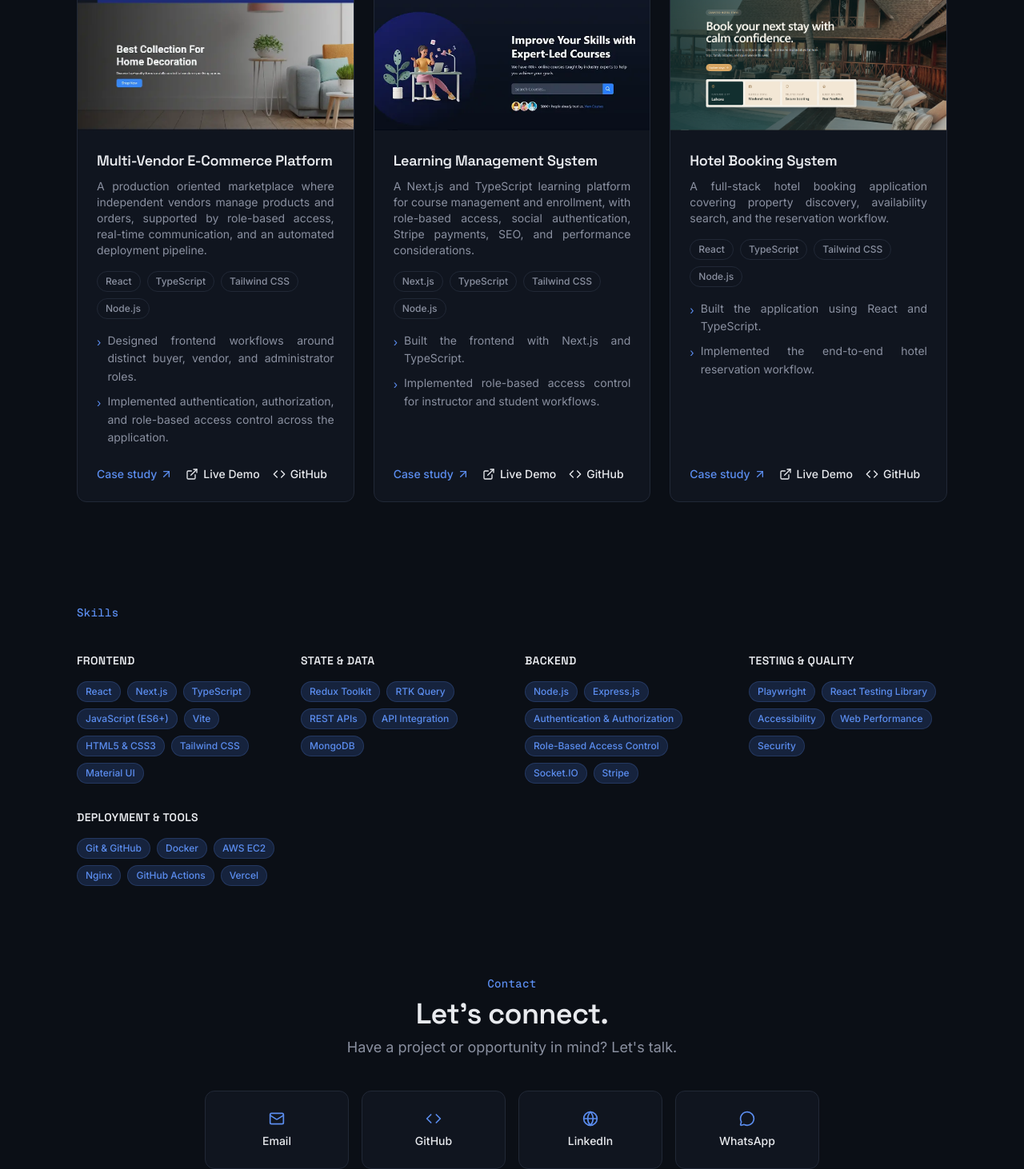
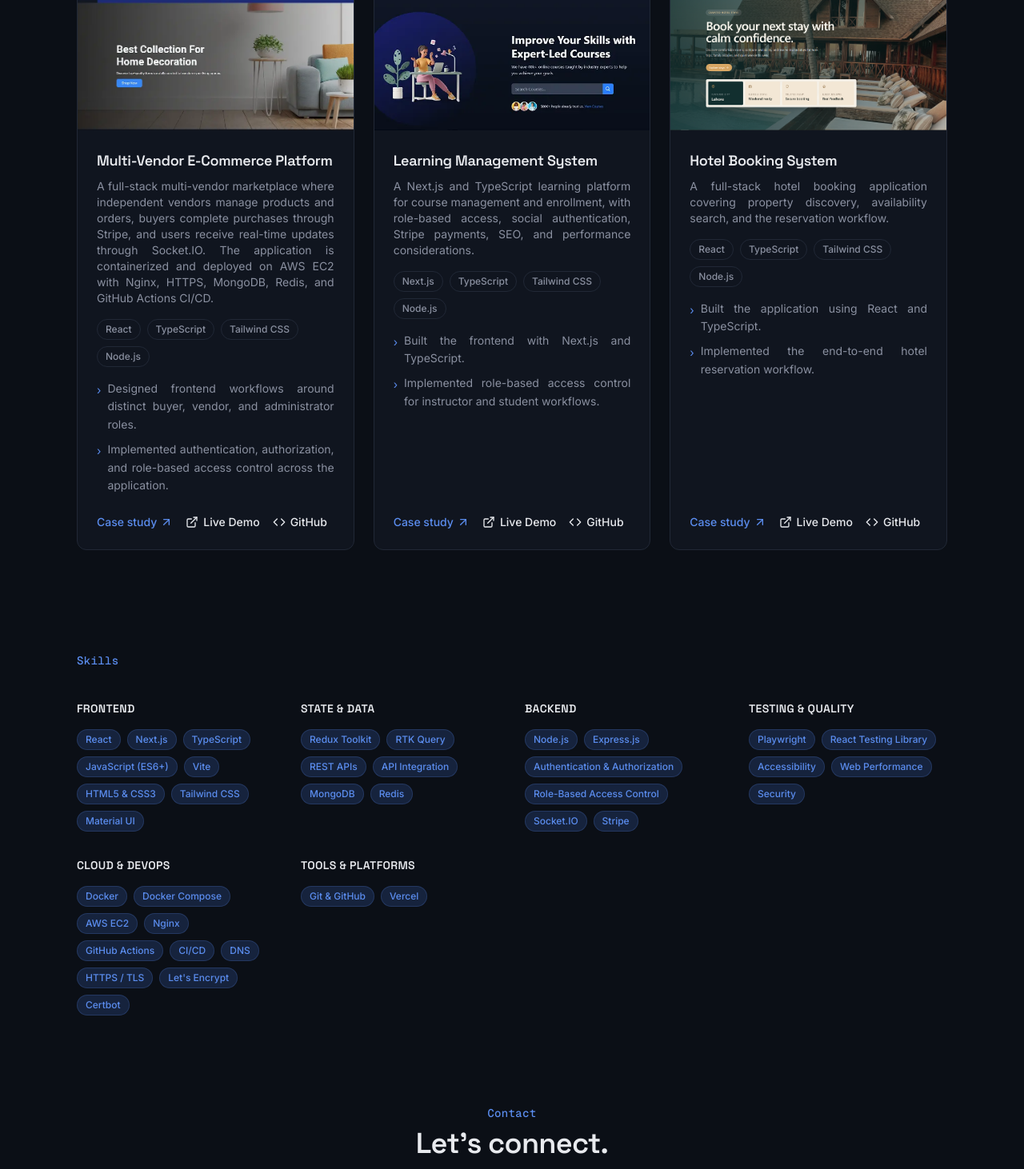
Before and after one commit to GhayyasAhmed/portfolio-website, a Next.js app: page / in a window 1280 px wide. Shown: the part 2163-3625 px from the top of the page at 80% size. Built offline with nearby package versions, Linux system fonts and the light colour scheme; no server answers.

Commit message:
update: experience, projects, skills data

```diff
--- a/data/experience.ts
+++ b/data/experience.ts
@@ -12,7 +12,7 @@ export const EXPERIENCE: ExperienceEntry[] = [
     id: "kachyng",
     role: "Front-End Engineer",
     organization: "Kachyng Inc",
-    period: "Feb 2024 – Feb 2026",
+    period: "Feb 2024 – Present",
     summary:
       "Built and optimized production React and TypeScript payment workflows, improving checkout performance, reducing frontend bundle size, refactoring complex modules into reusable components, strengthening API type contracts, and adding Playwright E2E coverage for critical payment flows.",
   },
--- a/data/projects.ts
+++ b/data/projects.ts
@@ -23,26 +23,35 @@ export const PROJECTS: Project[] = [
   {
     slug: "multi-vendor-ecommerce",
     title: "Multi-Vendor E-Commerce Platform",
-    tagline: "Full-stack marketplace with role-based workflows and real-time updates.",
+    tagline:
+      "Production-oriented marketplace with role-based workflows, real-time communication, payments, and cloud deployment.",
     summary:
-      "A production oriented marketplace where independent vendors manage products and orders, supported by role-based access, real-time communication, and an automated deployment pipeline.",
+      "A full-stack multi-vendor marketplace where independent vendors manage products and orders, buyers complete purchases through Stripe, and users receive real-time updates through Socket.IO. The application is containerized and deployed on AWS EC2 with Nginx, HTTPS, MongoDB, Redis, and GitHub Actions CI/CD.",
     overview:
-      "A full-stack multi-vendor marketplace where buyers, vendors, and administrators interact through distinct role-based workflows. The application combines a React frontend with a Node.js/Express API, authentication and authorization, Socket.IO-based real-time communication, and Stripe-powered payments. The project was also taken through a production-oriented deployment workflow using Docker, Nginx, AWS EC2, and GitHub Actions CI/CD.",
+      "A full-stack multi-vendor marketplace where buyers, vendors, and administrators interact through distinct role-based workflows. The application combines a React and TypeScript frontend with a Node.js/Express API, MongoDB, Redis, Socket.IO-based real-time communication, authentication and authorization, and Stripe-powered payments. The application was containerized with Docker and deployed to AWS EC2 behind Nginx, with separate HTTPS endpoints for the frontend, backend API, and real-time socket service. MongoDB is self-hosted on AWS EC2 with persistent storage, while GitHub Actions provides the CI/CD workflow.",
     keyFeatures: [
       "Multi-vendor storefronts with independent product and order management.",
       "Role-based authentication and authorization for buyers, vendors, and administrators.",
       "Real-time order and notification updates using Socket.IO.",
       "REST API architecture supporting catalog, cart, checkout, and order workflows.",
       "Stripe payment integration.",
+      "Redis-backed application functionality where required by the real-time architecture.",
+      "Production HTTPS endpoints for the frontend, backend API, and Socket.IO service.",
     ],
     engineeringHighlights: [
       "Designed frontend workflows around distinct buyer, vendor, and administrator roles.",
       "Implemented authentication, authorization, and role-based access control across the application.",
       "Integrated Socket.IO for real-time order and status communication.",
       "Built and integrated REST APIs for the application's core business workflows.",
-      "Containerized the application with Docker and deployed it to AWS EC2 behind Nginx.",
-      "Automated deployment through GitHub Actions CI/CD.",
-      "Applied security considerations across authentication, authorization, API access, and deployment.",
+      "Containerized the frontend, backend, and socket-relay services using Docker and Docker Compose.",
+      "Deployed the application services to AWS EC2 and used Nginx as a reverse proxy.",
+      "Deployed MongoDB on AWS EC2 with persistent storage and internal networking.",
+      "Configured Redis as an internal service without exposing it publicly.",
+      "Configured custom domains for the frontend, backend API, and socket-relay service.",
+      "Configured HTTPS using Let's Encrypt and Certbot, including secure WSS communication for Socket.IO.",
+      "Configured Nginx for WebSocket upgrade and proxying between the public socket endpoint and the socket-relay service.",
+      "Implemented GitHub Actions CI/CD for automated application deployment.",
+      "Applied production security practices including restricted network ports, environment-variable management, internal database access, and HTTPS.",
     ],
     techStack: [
       {
@@ -50,31 +59,50 @@ export const PROJECTS: Project[] = [
         items: ["React", "TypeScript", "Tailwind CSS"],
       },
       {
-        category: "Backend & Realtime",
-        items: ["Node.js", "Express", "REST APIs", "Socket.IO"],
+        category: "Backend & API",
+        items: ["Node.js", "Express", "REST APIs"],
+      },
+      {
+        category: "Database & Infrastructure",
+        items: ["MongoDB", "Redis"],
+      },
+      {
+        category: "Realtime",
+        items: ["Socket.IO"],
       },
       {
         category: "Payments",
         items: ["Stripe"],
       },
       {
-        category: "Deployment",
-        items: ["Docker", "AWS EC2", "Nginx", "GitHub Actions"],
+        category: "Cloud & Deployment",
+        items: [
+          "AWS EC2",
+          "Docker",
+          "Docker Compose",
+          "Nginx",
+          "GitHub Actions",
+        ],
+      },
+      {
+        category: "Security & Networking",
+        items: ["HTTPS", "TLS", "Let's Encrypt", "Certbot", "WebSockets/WSS"],
       },
     ],
     imageUrl: "/multi_vendor_ecommerce_app.webp",
     deployment:
-      "Deployed using Docker on AWS EC2 behind Nginx, with GitHub Actions handling the CI/CD workflow. The infrastructure demonstrates the ability to take a full-stack application beyond local development and deploy it through an automated production-oriented workflow.",
-    liveDemoUrl: "https://mercovia.vercel.app",
-    githubUrl: "https://github.com/GhayyasAhmed/mern-multi-vendor-ecommerce",
+      "Containerized and deployed on AWS EC2 using Docker and Docker Compose. Nginx acts as the reverse proxy for the frontend, backend API, and Socket.IO service. MongoDB runs on the AWS infrastructure with persistent storage, while Redis remains internal to the application network. Custom domains are secured with HTTPS using Let's Encrypt/Certbot, including WSS for real-time communication. GitHub Actions provides the CI/CD workflow.",
+    liveDemoUrl: "https://mercovia.online",
+    githubUrl: "https://github.com/GhayyasAhmed/mern-multi-vendor-ecommerce/tree/feature/ssl-domains-deployment",
     metaDescription:
-      "Full-stack multi-vendor e-commerce platform built with React, TypeScript, Node.js, Socket.IO, Stripe, Docker, AWS EC2, and GitHub Actions.",
+      "Production-oriented multi-vendor e-commerce platform built with React, TypeScript, Node.js, Express, MongoDB, Redis, Socket.IO, Stripe, Docker, AWS EC2, Nginx, HTTPS, and GitHub Actions CI/CD.",
   },
 
   {
     slug: "learning-management-system",
     title: "Learning Management System",
-    tagline: "Course platform with role-based access, payments, and SEO-focused pages.",
+    tagline:
+      "Course platform with role-based access, payments, social authentication, and SEO-focused pages.",
     summary:
       "A Next.js and TypeScript learning platform for course management and enrollment, with role-based access, social authentication, Stripe payments, SEO, and performance considerations.",
     overview:
@@ -159,7 +187,7 @@ export const PROJECTS: Project[] = [
     githubUrl: "https://github.com/GhayyasAhmed/hotel-booking-system",
     metaDescription:
       "Full-stack hotel booking application built with React, TypeScript, Node.js, and Express, covering availability and reservation workflows.",
-  }
+  },
 ];
 
 export function getProjectBySlug(slug: string): Project | undefined {
--- a/data/skills.ts
+++ b/data/skills.ts
@@ -17,6 +17,7 @@ export const SKILLS: SkillCategory[] = [
       "Material UI",
     ],
   },
+
   {
     category: "State & Data",
     items: [
@@ -25,8 +26,10 @@ export const SKILLS: SkillCategory[] = [
       "REST APIs",
       "API Integration",
       "MongoDB",
+      "Redis",
     ],
   },
+
   {
     category: "Backend",
     items: [
@@ -38,6 +41,7 @@ export const SKILLS: SkillCategory[] = [
       "Stripe",
     ],
   },
+
   {
     category: "Testing & Quality",
     items: [
@@ -48,14 +52,27 @@ export const SKILLS: SkillCategory[] = [
       "Security",
     ],
   },
+
   {
-    category: "Deployment & Tools",
+    category: "Cloud & DevOps",
     items: [
-      "Git & GitHub",
       "Docker",
+      "Docker Compose",
       "AWS EC2",
       "Nginx",
       "GitHub Actions",
+      "CI/CD",
+      "DNS",
+      "HTTPS / TLS",
+      "Let's Encrypt",
+      "Certbot",
+    ],
+  },
+
+  {
+    category: "Tools & Platforms",
+    items: [
+      "Git & GitHub",
       "Vercel",
     ],
   },
```
